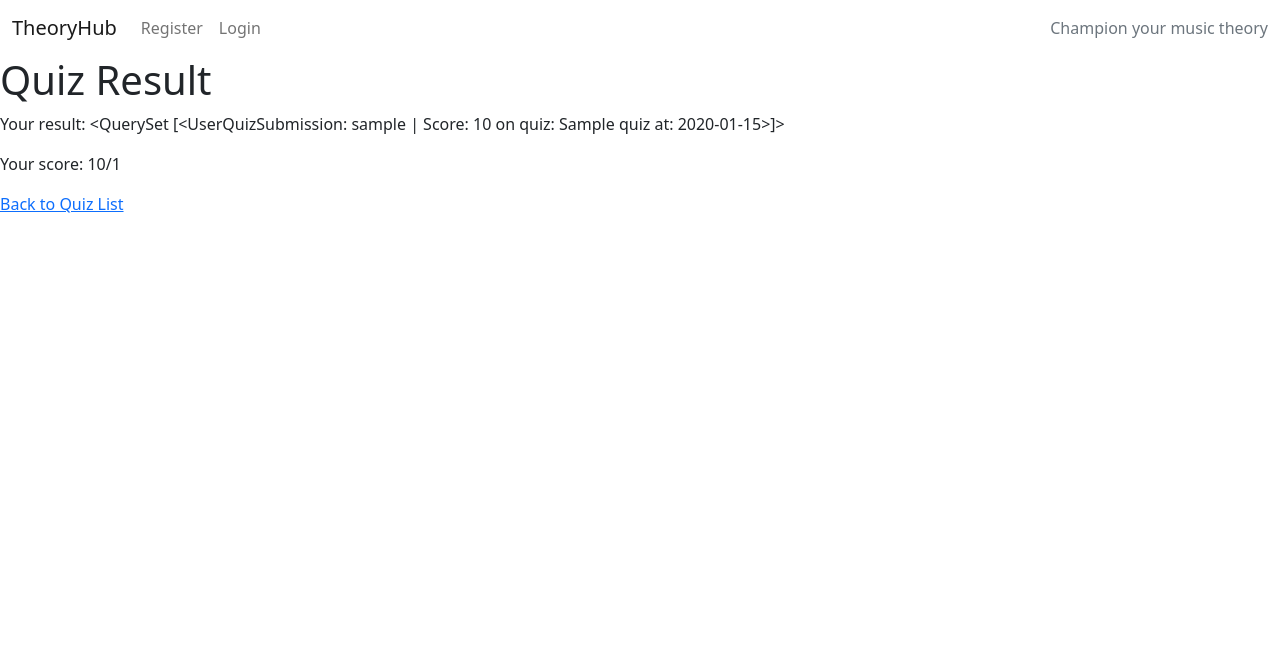
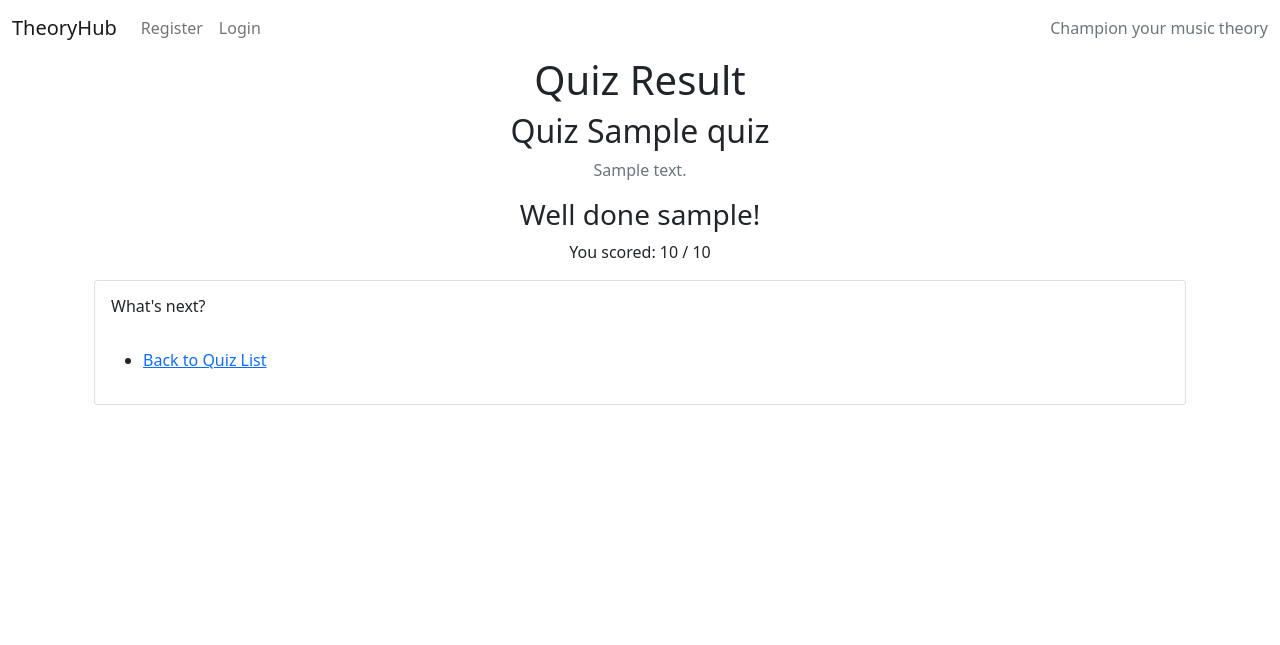
Before and after one commit to RaymondBrien/theoryhub, a Django app: template quiz/templates/quiz/quiz_result.html in a window 1280 px wide. Shown: the top 645 px of the page. Run offline with Django 4.2, Linux system fonts and the light colour scheme; tables that the repository leaves empty hold one stand-in row (values such as "Sample post"); the template is opened without the code that fills it: values that come from a table or form of the project are taken from there, most other values are stand-ins (such as "Sample title", 1, 10 or a date in 2020).

Commit message:
Add basic styles for result view for improved UI

```diff
--- a/quiz/templates/quiz/quiz_result.html
+++ b/quiz/templates/quiz/quiz_result.html
@@ -1,9 +1,47 @@
 {% extends 'base.html' %}
+{% load static %}
+
 
 {% block content %}
-    <h1>Quiz Result</h1>
-    <p>Your result: {{ result }}</p>
-    <p>Your score: {{ score }}/{{ total_questions }}</p>
+<section class="container" id="result-container">
+    <div class="row">
+        <div class="col-12">
+            <h1 class="text-center">Quiz Result</h1>
+        </div>
+    </div>
+    <div class="row">
+        <div class="col-12">
+            <h2 class="text-center">Quiz {{ quiz.title }}</h2>
+            <p class="text-center text-muted">{{ quiz.description }}</p>
+        </div>
+    </div>
+    <div class="row">
+        <div class="col-12">
+            <h3 class="text-center">Well done {{ submission.owner.username }}!</h3>
+            <p class="text-center">You scored: {{ submission.user_score }} / {{ max_score }}</p>
+        </div>
+    </div>
+    <!-- make stick at bottom -->
+    <div class="container">
+        <div class="row">
+            <div class="col-12" id="routing-links">
+                <div class="card">
+                    <div class="card-body">
+                        <h6>What's next?</h6>
+                        <br>
+                        <ul>
+                            <li>
+                                <a href="{% url 'quiz_list' %}" class="link">Back to Quiz List</a>
+                            </li>
+                        </ul>
 
-    <a href="{% url 'quiz_list' %}">Back to Quiz List</a>
-{% endblock %}
+                    </div>
+
+                </div>
+            </div>
+        </div>
+
+    </div>
+
+</section>
+{% endblock content %}
```
